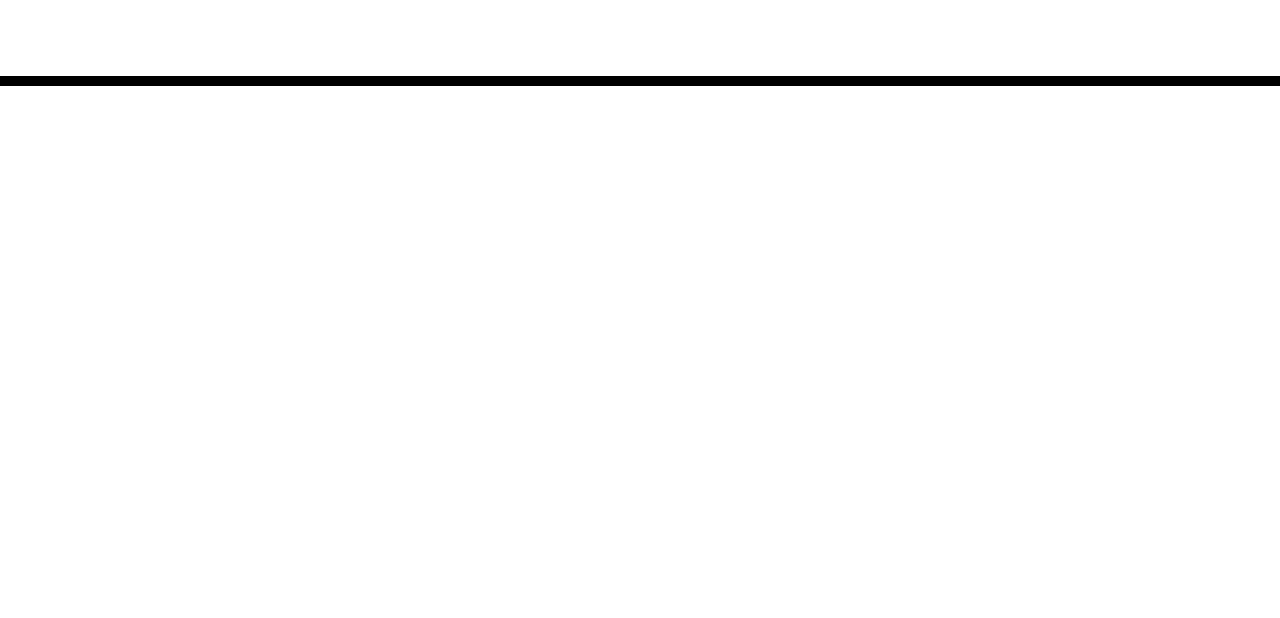
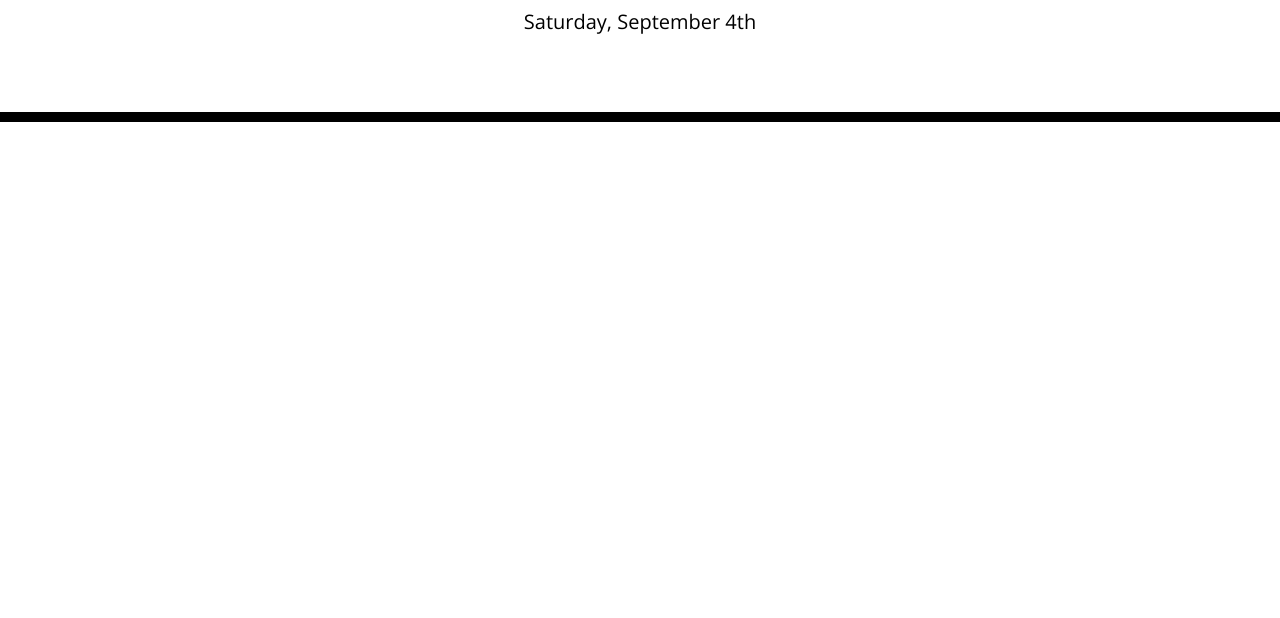
Before and after one commit to gkowligi1392/work-day-scheduler, a plain HTML site: page index.html in a window 1280 px wide. Shown: the part 182-800 px from the top of the page. Drawn offline with nearby package versions, Linux system fonts and the light colour scheme.

Commit message:
added current date

```diff
--- a/index.html
+++ b/index.html
@@ -35,5 +35,30 @@
 
     <script src="https://code.jquery.com/jquery-3.4.1.min.js"></script>
     <script src="https://cdnjs.cloudflare.com/ajax/libs/moment.js/2.24.0/moment.min.js"></script>
+    <script>
+      var n = new Date;
+      var days = ["Monday", "Tuesday", "Wednesday", "Thursday", "Friday", "Saturday", "Sunday"];
+      var months = ["January", "February", "March", "April", "May", "June", "July",
+                    "August", "September", "October", "November", "December"];
+      var d = n.getDay() - 1;
+      var day = days[d];
+      var date = n.getDate();
+      console.log(date);
+      if (date == 1) {
+        var curdate = date + "st";
+      }
+      else if (date == 2) {
+        var curdate = date + "nd";
+      }
+      else if (date == 3) {
+        var curdate = date + "rd";
+      }
+      else {
+        var curdate = date + "th";
+      }
+      var m = n.getMonth();
+      var month = months[m];
+      document.getElementById("currentDay").innerHTML = day + ", " + month + " " + curdate;
+    </script>
   </body>
 </html>
```
